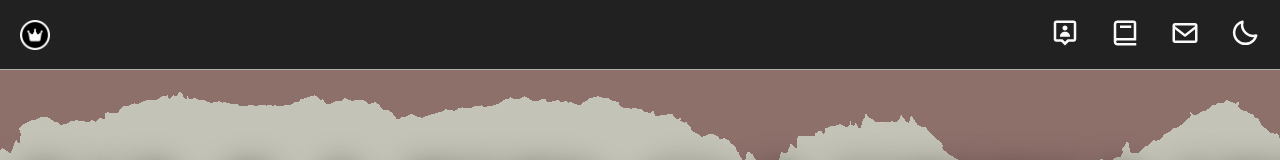
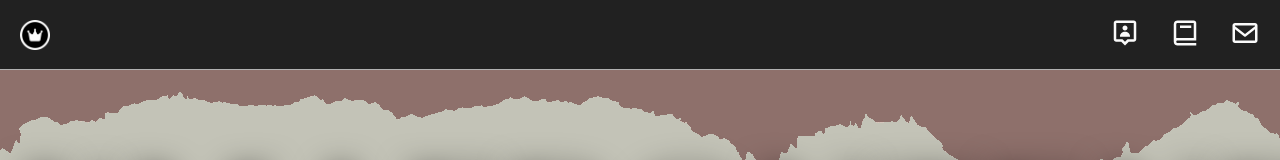
Before and after one commit to GINK-SS/GINKSS-Dot., a React (Create React App) app: page / in a window 1280 px wide. Shown: the top 160 px of the page. Built offline with nearby package versions, Linux system fonts and the light colour scheme; a web font is replaced by a local one.

Commit message:
Chore: 라이트/다크 모드 버튼 및 페이지 트랜지션 임시 삭제

```diff
--- a/src/App.tsx
+++ b/src/App.tsx
@@ -9,7 +9,6 @@ import ProjectPage from './pages/ProjectPage';
 import { contactState } from './store/modal';
 import { notificationState } from './store/notification';
 import { useEffect } from 'react';
-import PageTransition from './container/common/PageTransition';
 
 function App() {
   const isContact = useRecoilValue(contactState);
@@ -26,7 +25,7 @@ function App() {
   }, [isContact]);
 
   return (
-    <PageTransition>
+    <>
       <Header />
       {isNotification && <Notification />}
       {isContact && <Contact />}
@@ -37,7 +36,7 @@ function App() {
         <Route path="/project" element={<ProjectPage />} />
         <Route path="/project/:projectName" element={<ProjectPage />} />
       </Routes>
-    </PageTransition>
+    </>
   );
 }
 
--- a/src/container/common/Header.tsx
+++ b/src/container/common/Header.tsx
@@ -67,12 +67,12 @@ const Header = () => {
           explain="CONTACT"
           handleClick={onEmail}
         />
-        <Button
+        {/* <Button
           isReactIcon
           icon={isDark ? 'BiMoon' : 'BiSun'}
           explain={isDark ? 'DARK' : 'LIGHT'}
           handleClick={toggleTheme}
-        />
+        /> */}
       </RightIcons>
     </Wrapper>
   );
```
